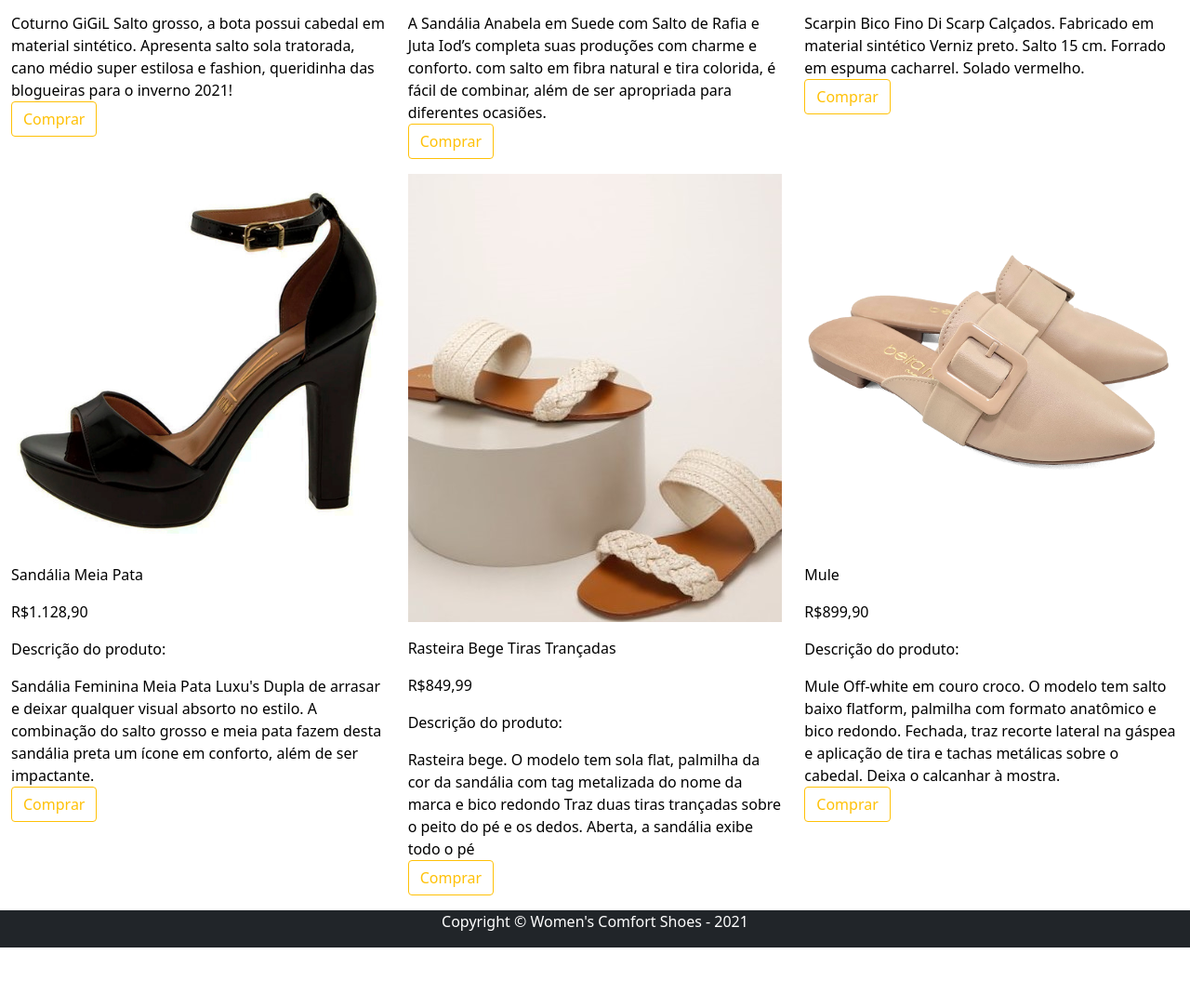
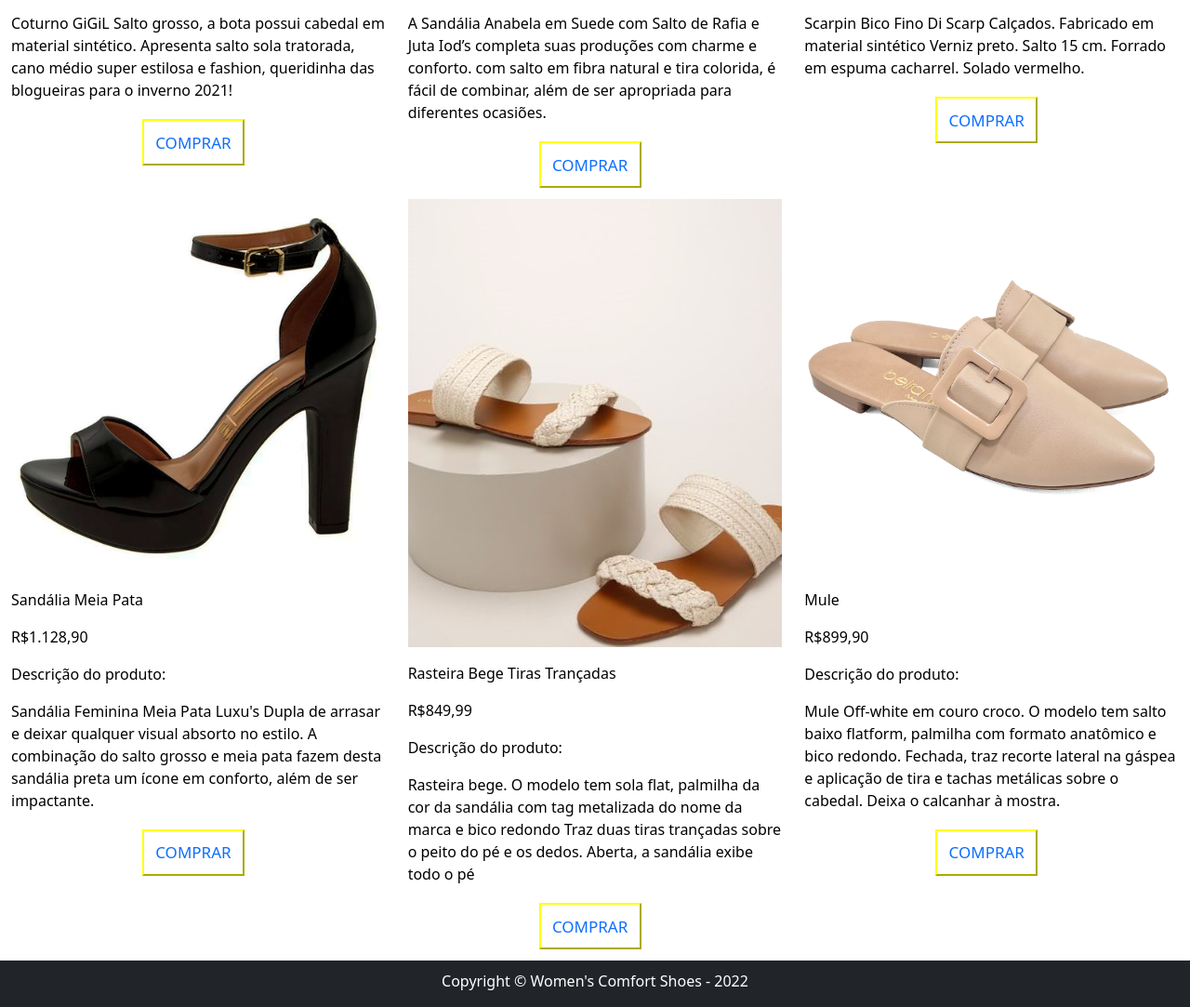
Before and after one commit to jonataspedro01/ProjetosIFRN, a plain HTML site: page Women'sComfortShoes(2°)/index.html in a window 1280 px wide. Shown: the part 866-1949 px from the top of the page at 93% size. Before the commit the page ends 1885 px from the top, so only its background shows below. Drawn offline with nearby package versions, Linux system fonts and the light colour scheme.

Commit message:
Melhorando os botões

```diff
--- a/Women'sComfortShoes(2°)/estilos.css
+++ b/Women'sComfortShoes(2°)/estilos.css
@@ -8,7 +8,12 @@
     .rodape
     {
       text-align: center;
-      color: white
+      align-items: center;
+      color: white;
+    }
+
+    .rodapetwo{
+      margin-top: 10px;
     }
 
     /* index.html */
@@ -39,7 +44,39 @@
   {
     text-align: center;
   }
+  button{
+    width: 110px;
+    height: 50px;
+    margin-left: 35%;
+    margin-top: 3px;
+    border-color: yellow;
+    color:  black;
+    font-size: 17px;
+    align-items: center;
+    background-color: white;
+    margin-bottom: 12px;
+}
+button:hover {
+  background: rgb(224, 224, 40);
+  cursor: pointer;
+  color: #000;
+}
 
+a:link
+{
+  text-decoration: none;
+}
+/* link que foi visitado */
+a:visited
+{
+  color: blue;
+}
+/* link que ainda não foi visitado */
+
+a.botao-vermelho:link
+{
+  color: black;
+}
   /* produtos.html */
 
   .linha1, .linha2, .linha3
--- a/Women'sComfortShoes(2°)/index.html
+++ b/Women'sComfortShoes(2°)/index.html
@@ -73,7 +73,8 @@
                 Coturno GiGiL Salto grosso, a bota possui cabedal em material sintético.
                  Apresenta salto sola tratorada, cano médio
                 super estilosa e fashion, queridinha das blogueiras para o inverno 2021!
-                <p><a href="detalhes.html" class="btn btn-outline-warning">Comprar</a></p>
+              </P>
+                <button><a href="detalhes.html" >COMPRAR</a></button>
           </div>
           <div class="col-12 col-md-4 ">
             <p><img src="img1/ana.jpeg" alt="Produto" class="img-fluid" ></p>
@@ -83,7 +84,8 @@
                 A Sandália Anabela em Suede com Salto de Rafia e Juta Iod’s completa suas produções com charme e conforto.
                  com salto em fibra natural e tira colorida, é fácil de combinar, além de ser apropriada
                  para diferentes ocasiões.
-                <p><a href="detalhes.html" class="btn btn-outline-warning">Comprar</a></p>
+                </P>
+                 <button><a href="detalhes.html" >COMPRAR</a></button>
           </div>
           <div class="col-12 col-md-4 ">
                 <p><img src="img1/sap.jpeg" alt="Produto" class="img-fluid" ></p>
@@ -92,7 +94,8 @@
                 <p>Descrição do produto:</p>
                 Scarpin Bico Fino Di Scarp Calçados. Fabricado em material sintético Verniz preto.
                 Salto 15 cm. Forrado em espuma cacharrel.  Solado vermelho.
-                <p><a href="detalhes.html" class="btn btn-outline-warning">Comprar</a></p>
+              </P>
+                <button><a href="detalhes.html" >COMPRAR</a></button>
             </div>
         </div>
      </div>
@@ -106,7 +109,8 @@
                <P>Descrição do produto:</P>
                   Sandália Feminina Meia Pata Luxu's Dupla de arrasar e deixar qualquer visual absorto no estilo.
                   A combinação do salto grosso e meia pata fazem desta sandália preta um ícone em conforto, além de ser impactante.
-               <p><a href="detalhes.html" class="btn btn-outline-warning">Comprar</a></p>
+                </P>
+                  <button><a href="detalhes.html">COMPRAR</a></button>
          </div>
         <div class="col-12 col-md-4 ">
          <p><img src="img1/Rastei.jpg" alt="Produto" class="img-fluid" ></p>
@@ -115,7 +119,8 @@
                <P>Descrição do produto:</P>
                Rasteira bege. O modelo tem sola flat, palmilha da cor da sandália com tag metalizada do nome da marca e bico redondo
                Traz duas tiras trançadas sobre o peito do pé e os dedos. Aberta, a sandália exibe todo o pé
-               <p><a href="detalhes.html" class="btn btn-outline-warning">Comprar</a></p>
+              </P>
+               <button><a href="detalhes.html" >COMPRAR</button></a>
          </div>
        <div class="col-12 col-md-4 ">
          <p><img src="img1/mull.jpg" alt="Produto" class="img-fluid" ></p>
@@ -125,7 +130,8 @@
                   Mule Off-white em couro croco. O modelo tem salto baixo flatform, palmilha com
                   formato anatômico e bico redondo. Fechada, traz recorte lateral na gáspea e aplicação
                   de tira e tachas metálicas sobre o cabedal. Deixa o calcanhar à mostra.
-               <p><a href="detalhes.html" class="btn btn-outline-warning">Comprar</a></p>
+                </P>
+                  <button><a href="detalhes.html">COMPRAR</a></button>
              </div>
           </div>
        </div>
@@ -134,7 +140,7 @@
           <div class="row rodape">
            <div class="col-12 col-md-12 ">
 
-           <p>Copyright ©  Women's Comfort Shoes - 2021 </p>
+           <p class="rodapetwo">Copyright ©  Women's Comfort Shoes - 2022 </p>
            </div>
           </div>
         </div>
```
